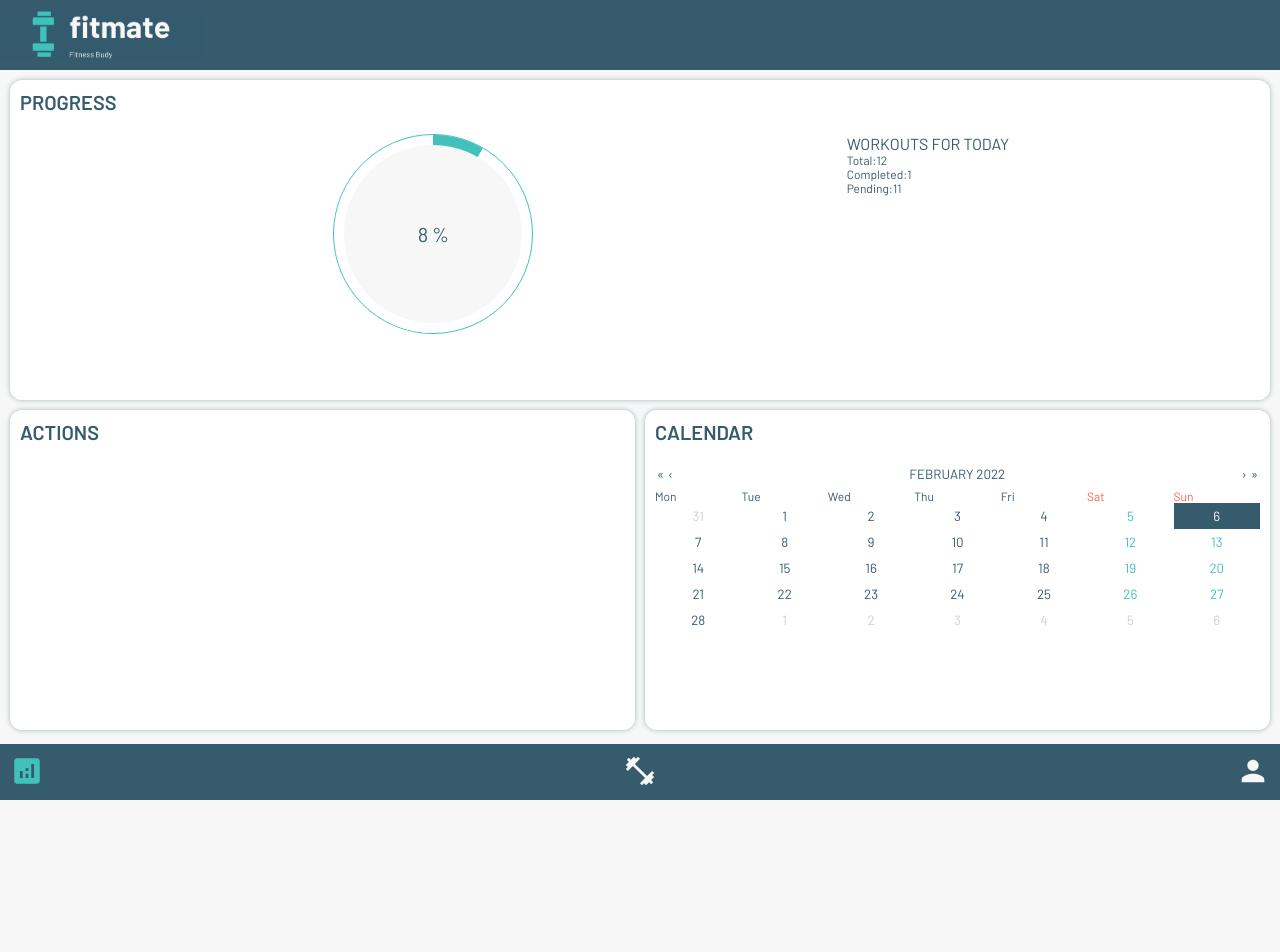
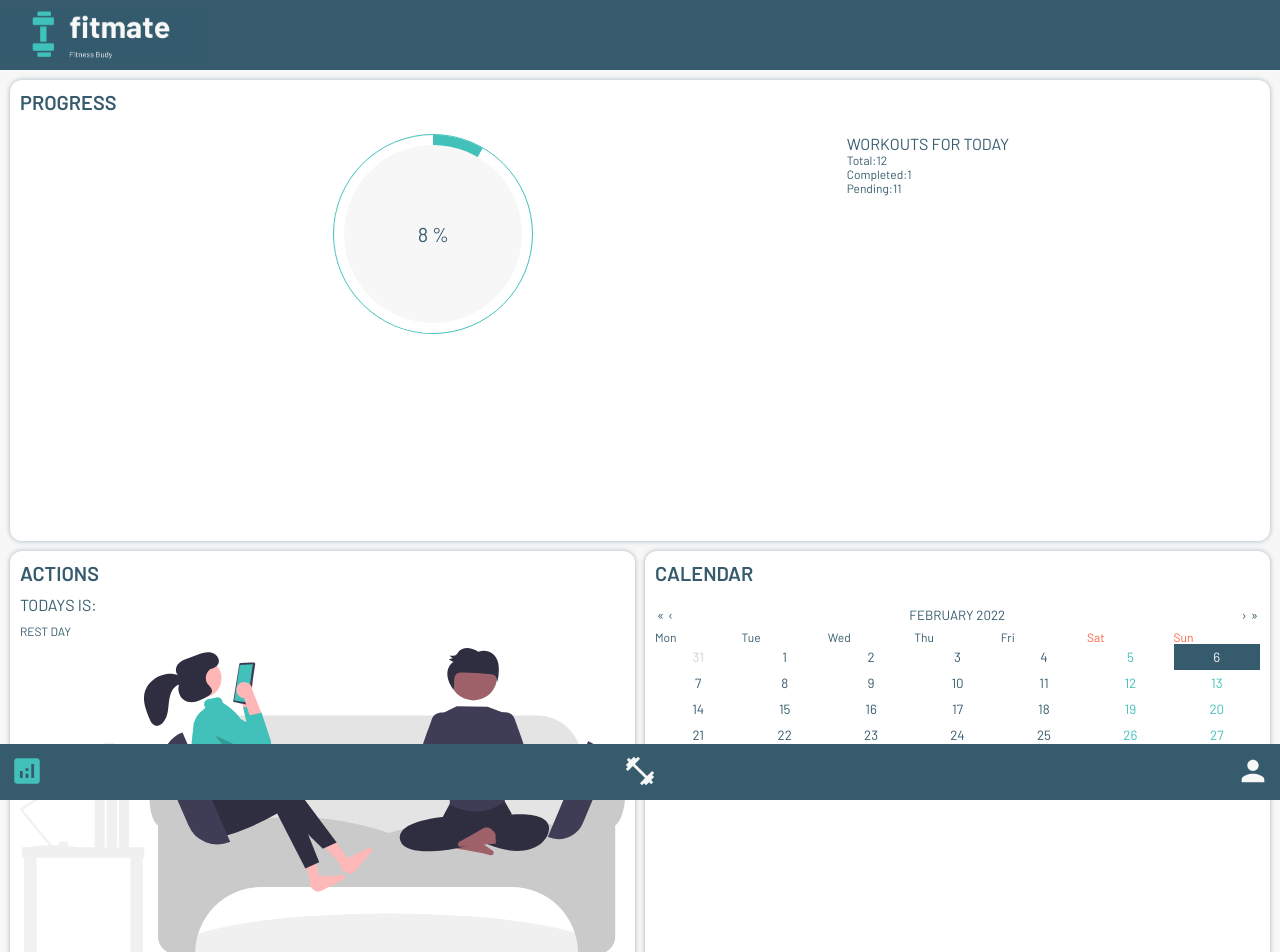
Before and after one commit to Hope1226/fitmate, a React (Create React App) app: page / in a window 1280 px wide. Shown: the top 952 px of the page. Before the commit the page ends 800 px from the top, so only its background shows below. Built offline with nearby package versions, Linux system fonts and the light colour scheme.

Commit message:
Add sync images

```diff
--- a/src/components/dashboard/features/Actions.js
+++ b/src/components/dashboard/features/Actions.js
@@ -1,9 +1,32 @@
-import React from 'react';
+import React, { useEffect } from 'react';
+import workoutAction from '../../../assets/images/actions/workout_day.svg';
+import restAction from '../../../assets/images/actions/rest_day.svg';
 
-const Actions = () => (
-  <div className="dash-children actions">
-    <h2 className="main-headings">Actions</h2>
-  </div>
-);
+const Actions = () => {
+  const weekDays = ['Monday', 'Tuesday', 'Wednesday', 'Thursday', 'Friday', 'Saturday', 'Sunday'];
+  const workOutDays = weekDays.filter((e, index) => e !== 'Sunday' && index % 2 === 0);
+  const date = new Date();
+  const today = weekDays[date.getDay() - 1];
+  const condtion = workOutDays.includes(today);
+
+  useEffect(() => {
+    console.log(workOutDays);
+  }, []);
+
+  return (
+    <div className="dash-children actions">
+      <h2 className="main-headings">Actions</h2>
+      <h3 className="sub-headings">
+        Todays is:
+        {' '}
+        {today}
+      </h3>
+      <div className="todays-actions">
+        <p>{condtion ? 'GYM DAY' : 'REST DAY'}</p>
+        <img className="actions-img" src={condtion ? workoutAction : restAction} alt="" />
+      </div>
+    </div>
+  );
+};
 
 export default Actions;
```
